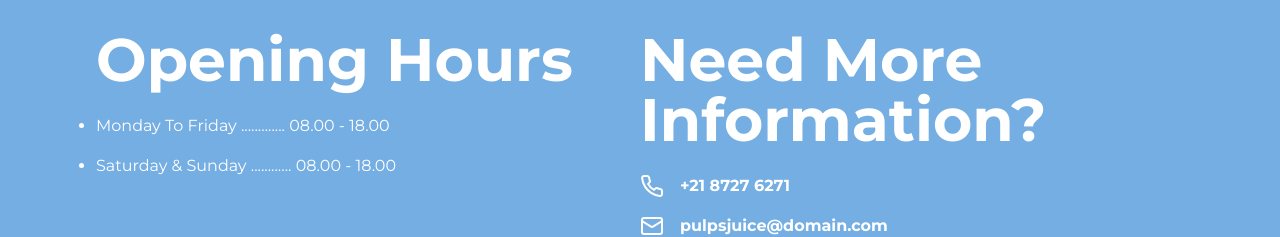
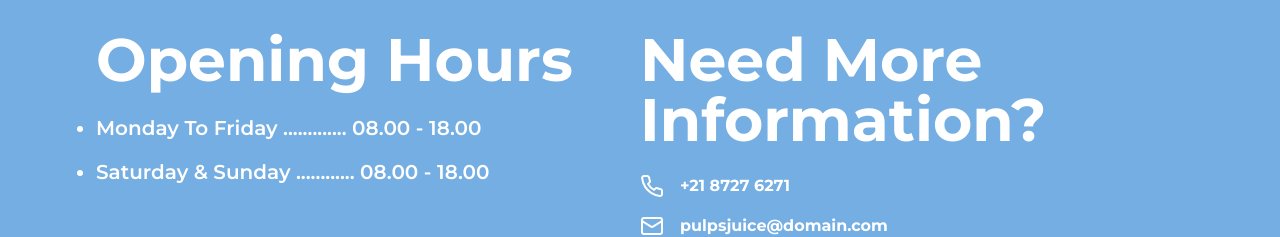
Before and after one commit to VanjaXYZ/zestful-blends-frontend, a Next.js app: page /contact in a window 1280 px wide. Shown: the part 826-1063 px from the top of the page. Built offline with nearby package versions, Linux system fonts and the light colour scheme.

Commit message:
add text size and weight

```diff
--- a/src/app/(pages)/contact/components/ContactOpeningHoursInfo.tsx
+++ b/src/app/(pages)/contact/components/ContactOpeningHoursInfo.tsx
@@ -3,12 +3,12 @@ import React from "react";
 const ContactOpeningHoursInfo = () => {
   return (
     <section>
-      <h2 className="text-6xl text-white font-bold ">Opening Hours</h2>
+      <h2 className="text-6xl text-white font-bold">Opening Hours</h2>
       <ul className="pt-6 text-white space-y-4">
-        <li className="list-disc">
+        <li className="list-disc text-xl font-semibold">
           Monday To Friday ............. 08.00 - 18.00
         </li>
-        <li className="list-disc">
+        <li className="list-disc text-xl font-semibold">
           Saturday & Sunday ............ 08.00 - 18.00
         </li>
       </ul>
```
